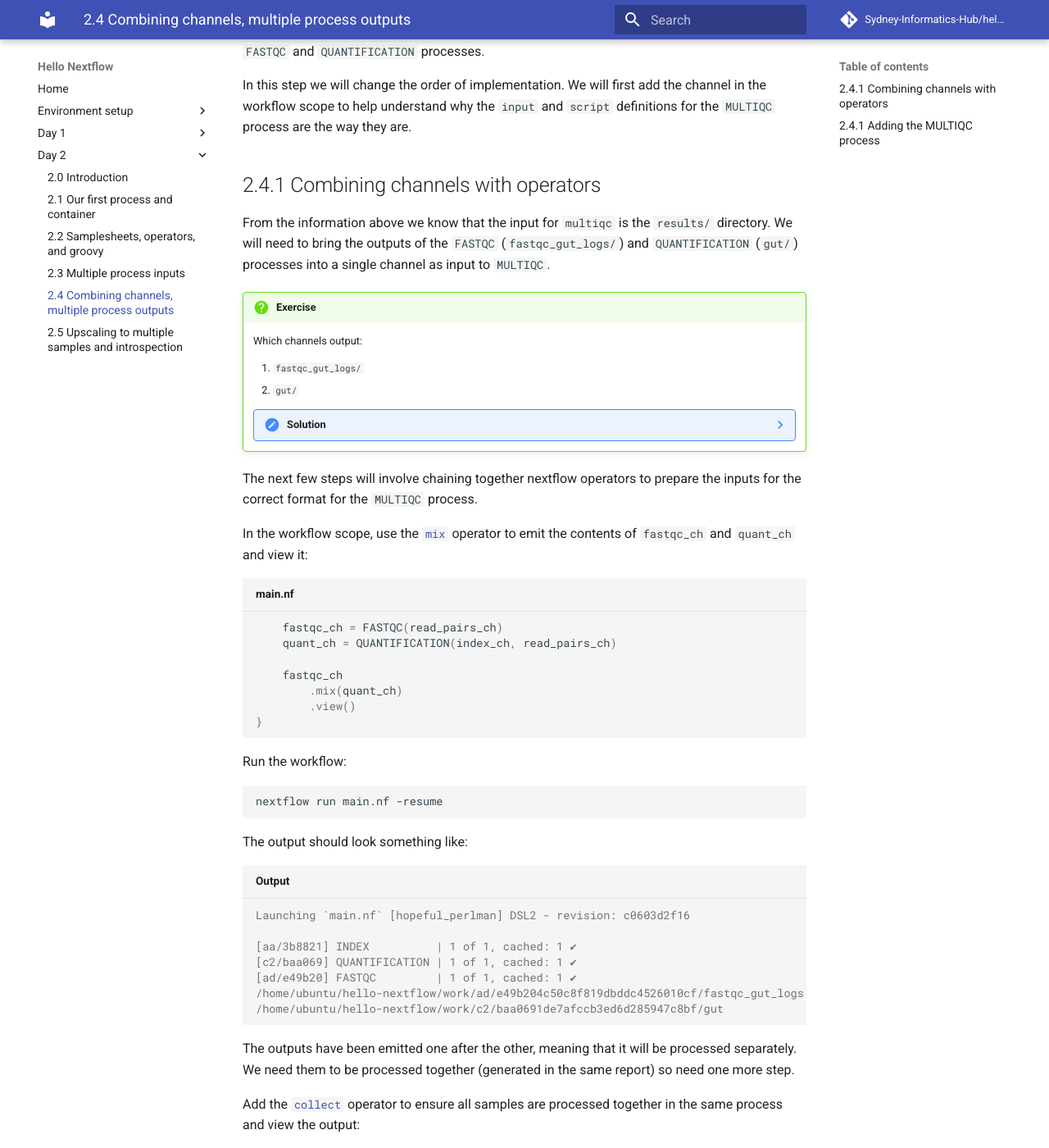
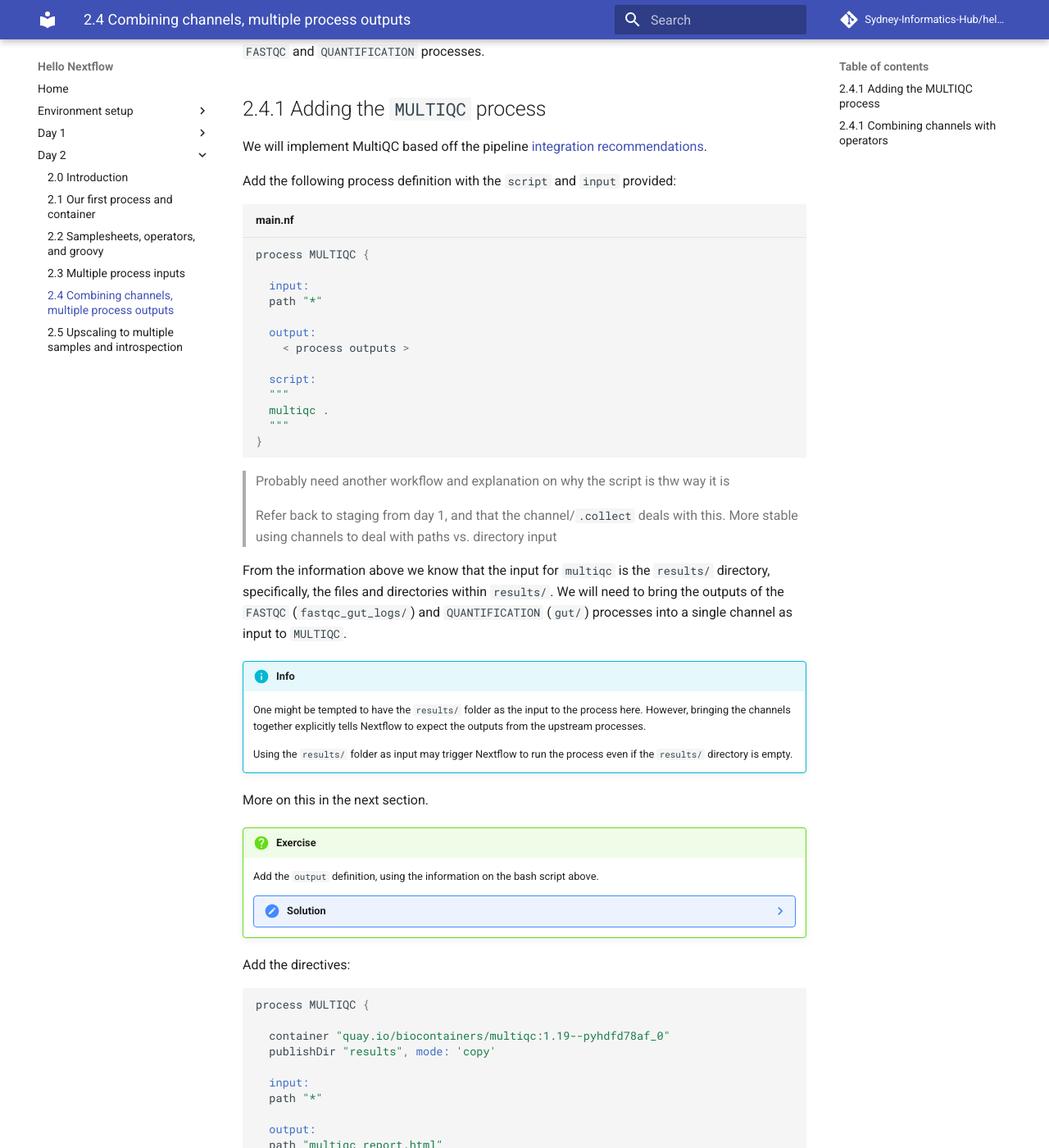
Before and after one commit to Sydney-Informatics-Hub/hello-nextflow, an MkDocs documentation site: the page built from docs/day2/04_multiqc.md, in a window 1280 px wide and 1400 px high, scrolled down 1239 px. Shown: the whole window at 82% size. Built offline with MkDocs 1.6.1 and Material for MkDocs 9.7.7, drawn with Linux system fonts in a browser that asks for light colours; comment, search, counter and statistics services are not loaded; some of the changed text lies outside the part shown.

Commit message:
Elaborate 2.4

````diff
--- a/docs/day2/04_multiqc.md
+++ b/docs/day2/04_multiqc.md
@@ -30,15 +30,101 @@ multiqc --outdir results/ results/
 `results/` is the input argument and automatically searches for the output
 files generated by the `FASTQC` and `QUANTIFICATION` processes.
 
-In this step we will change the order of implementation. We will first add the
-channel in the workflow scope to help understand why the `input` and `script`
-definitions for the `MULTIQC` process are the way they are.
+## 2.4.1 Adding the `MULTIQC` process
+
+We will implement MultiQC based off the pipeline
+[integration recommendations](https://multiqc.info/docs/usage/pipelines/#nextflow).
+
+Add the following process definition with the `script` and `input` provided:
+
+```groovy title="main.nf"
+process MULTIQC {
+
+  input:
+  path "*"
+
+  output:
+    < process outputs >
+
+  script:
+  """
+  multiqc .
+  """
+}
+```
+
+> Probably need another workflow and explanation on why the script is thw way
+it is
+
+> Refer back to staging from day 1, and that the channel/`.collect` deals
+with this. More stable using channels to deal with paths vs. directory input
+
+From the information above we know that the input for `multiqc` is the
+`results/` directory, specifically, the files and directories within
+`results/`. We will need to bring the outputs of the `FASTQC`
+(`fastqc_gut_logs/`) and `QUANTIFICATION` (`gut/`) processes into a single
+channel as input to `MULTIQC`.
+
+!!! info
+
+    One might be tempted to have the `results/` folder as the input to the
+    process here. However, bringing the channels together explicitly tells
+    Nextflow to expect the outputs from the upstream processes.
+
+    Using the `results/` folder as input may trigger Nextflow to run the process
+    even if the `results/` directory is empty.
+
+More on this in the next section.
+
+!!! question "Exercise"
+
+    Add the `output` definition, using the information on the bash script above.
+
+    ??? note "Solution"
+
+        ```groovy title="main.nf"
+        process MULTIQC {
+          [ directives ]
+
+          input:
+          path "*"
+
+          output:
+          path "multiqc_report.html"
+          path "multiqc_data"
+
+          script:
+          """
+          multiqc .
+          """
+        }
+        ```
+
+Add the directives:
+
+```groovy
+process MULTIQC {
+
+  container "quay.io/biocontainers/multiqc:1.19--pyhdfd78af_0"
+  publishDir "results", mode: 'copy'
+
+  input:
+  path "*"
+
+  output:
+  path "multiqc_report.html"
+  path "multiqc_data"
+
+  script:
+  """
+  multiqc .
+  """
+}
+```
 
 ## 2.4.1 Combining channels with operators
 
-From the information above we know that the input for `multiqc` is the
-`results/` directory. We will need to bring the outputs of the `FASTQC`
-(`fastqc_gut_logs/`) and `QUANTIFICATION` (`gut/`) processes into a single channel as input to `MULTIQC`.
+> Add that the goal of this step is to get a tuple
 
 !!! question "Exercise"
 
@@ -77,19 +163,20 @@ nextflow run main.nf -resume
 The output should look something like:
 
 ```console title="Output"
-Launching `main.nf` [hopeful_perlman] DSL2 - revision: c0603d2f16
+Launching `main.nf` [stupefied_minsky] DSL2 - revision: 82245ce02b
 
-[aa/3b8821] INDEX          | 1 of 1, cached: 1 ✔
-[c2/baa069] QUANTIFICATION | 1 of 1, cached: 1 ✔
-[ad/e49b20] FASTQC         | 1 of 1, cached: 1 ✔
-/home/ubuntu/hello-nextflow/work/ad/e49b204c50c8f819dbddc4526010cf/fastqc_gut_logs
-/home/ubuntu/hello-nextflow/work/c2/baa0691de7afccb3ed6d285947c8bf/gut
-
+[de/fef8c4] INDEX              | 1 of 1, cached: 1 ✔
+[bb/32a3aa] FASTQC (1)         | 1 of 1, cached: 1 ✔
+[a9/000f36] QUANTIFICATION (1) | 1 of 1, cached: 1 ✔
+/home/setup2/hello-nextflow/day2/work/bb/32a3aaa5e5fd68265f0f34df1c87a5/fastqc_gut_logs
+/home/setup2/hello-nextflow/day2/work/a9/000f3673536d98c8227b393a641871/gut
 ```
 
 The outputs have been emitted one after the other, meaning that it will be
 processed separately. We need them to be processed together (generated in the
 same report) so need one more step.
+
+> Convert below to exercise, see issue #5
 
 Add the [`collect`](https://www.nextflow.io/docs/latest/operator.html#collect)
 operator to ensure all samples are processed together in the same
@@ -114,13 +201,12 @@ nextflow run main.nf -resume
 The channel now outputs a single tuple with the two directories.
 
 ```console title="Output"
-Launching `main.nf` [cranky_booth] DSL2 - revision: 568fddbfec
+Launching `main.nf` [small_austin] DSL2 - revision: 6ab927f137
 
-[aa/3b8821] INDEX          | 1 of 1, cached: 1 ✔
-[c2/baa069] QUANTIFICATION | 1 of 1, cached: 1 ✔
-[ad/e49b20] FASTQC         | 1 of 1, cached: 1 ✔
-[/home/temp/GitHub/hello-nextflow/work/ad/e49b204c50c8f819dbddc4526010cf/fastqc_gut_logs, /h
-ome/temp/GitHub/hello-nextflow/work/c2/baa0691de7afccb3ed6d285947c8bf/gut]
+[de/fef8c4] INDEX              | 1 of 1, cached: 1 ✔
+[bb/32a3aa] FASTQC (1)         | 1 of 1, cached: 1 ✔
+[a9/000f36] QUANTIFICATION (1) | 1 of 1, cached: 1 ✔
+[/home/setup2/hello-nextflow/day2/work/bb/32a3aaa5e5fd68265f0f34df1c87a5/fastqc_gut_logs, /home/setup2/hello-nextflow/day2/work/a9/000f3673536d98c8227b393a641871/gut]
 
 ```
 
@@ -138,60 +224,12 @@ ome/temp/GitHub/hello-nextflow/work/c2/baa0691de7afccb3ed6d285947c8bf/gut]
         }
         ```
 
-## 2.4.1 Adding the `MULTIQC` process
-
-> According to pipeline
-[integration recommendations](https://multiqc.info/docs/usage/pipelines/#nextflow)
-
-Add the following process definition with the `input`, `script`, and
-`directives` included:
-
-```groovy title="main.nf"
-process MULTIQC {
-
-  container "quay.io/biocontainers/multiqc:1.19--pyhdfd78af_0"
-  publishDir params.outdir, mode: 'copy'
-
-  input:
-  path "*"
-
-  output:
-    < process outputs >
-
-  script:
-  """
-  multiqc .
-  """
-}
-```
-
-> Refer back to staging from day 1, and that the channel/`.collect` deals
-with this. More stable using channels to deal with paths vs. directory input
-
-Add the output definition:
-
-```groovy title="main.nf"
-process MULTIQC {
-  [ directives ]
-
-  input:
-  path "*"
-
-  output:
-  path "multiqc_report.html"
-  path "multiqc_data"
-
-  script:
-  """
-  multiqc .
-  """
-}
-```
+We are now ready to call the process in the `workflow`.
 
 !!! question "Exercise"
 
-    Add the workflow scope for `MULTIQC`. You do not need to assign this to a
-    channel variable as this is the last process for the workflow.
+    Add the workflow scope for `MULTIQC`. Do not assign this to a variable as
+    it is the final process in our workflow.
 
     ??? note "Solution"
 
@@ -225,6 +263,8 @@ Launching `main.nf` [hopeful_swanson] DSL2 - revision: a4304bbe73
 
 You have a working pipeline for a single paired-end sample!
 
+> Possibly add tags and log info here
+
 !!! abstract "Summary"
 
     1.
````
Also changed, not shown: other parts of docs/day2/04_multiqc.md (+1 -1 lines).
